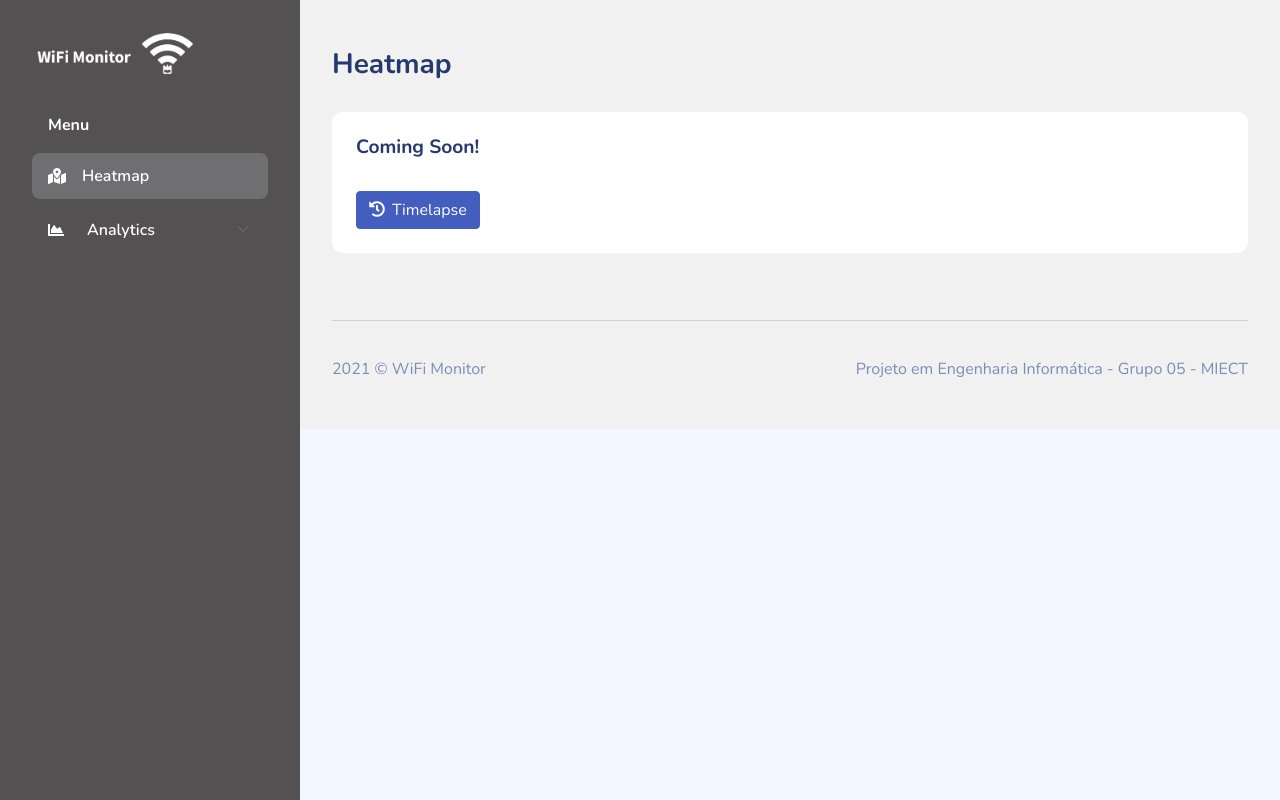
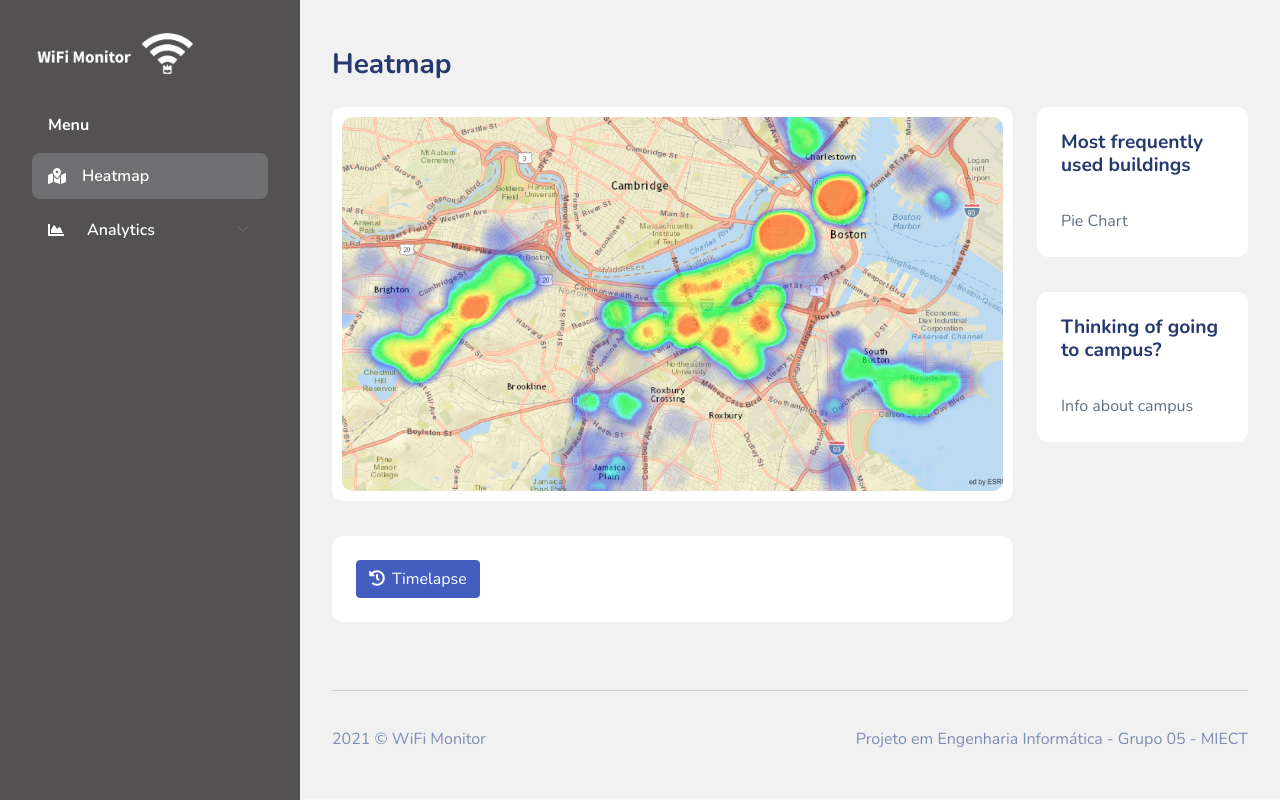
Before and after one commit to WIFIMonitor/Project, a Django app: template project/WifiMonitor/templates/heatmap.html in a window 1280 px wide. Run offline with Django 3.2, Linux system fonts and the light colour scheme; the template is opened without the code that fills it, so the values that code supplies are empty; some libraries are stand-ins or nearby versions.

Commit message:
Beginning Heatmap Page

```diff
--- a/project/WifiMonitor/templates/heatmap.html
+++ b/project/WifiMonitor/templates/heatmap.html
@@ -72,14 +72,21 @@
             </header>
 
             <div class="page-heading">
-                <h3 style="margin-bottom: 30px;">Heatmap</h3>
-                <section class="section">
+                <h3 style="margin-bottom: 25px;">Heatmap</h3>
+                <section class="row">
+                    <div class="col-12 col-lg-9">
                         <div class="row">
                             <div class="col-12">
                                 <div class="card">
-                                <div class="card-header">
-                                    <h5 class="card-title">Coming Soon!</h5>
+                                    <div class="card-content">
+                                        <img class="img-fluid w-100" src="../static/images/heatmap.png" alt="Card image cap" style="padding: 10px; border-radius: 20px">
                                     </div>
+                                </div>
+                            </div>
+                        </div>
+                        <div class="row">
+                            <div class="col-12">
+                                <div class="card">
                                     <div class="card-body">
                                         <!-- Button to launch modal -->
                                         <button type="button" class="btn btn-primary" data-bs-toggle="modal" data-bs-target="#timelapse">
@@ -126,6 +133,26 @@
                                 </div>
                             </div>
                         </div>
+                    </div>
+                    <div class="col-12 col-lg-3">
+                        <div class="card">
+                            <div class="card-header">
+                                <h4>Most frequently used buildings</h4>
+                            </div>
+                            <div class="card-body">
+                                <div id="chart-visitors-profile">Pie Chart</div>
+                            </div>
+                        </div>
+
+                        <div class="card">
+                            <div class="card-header">
+                                <h4>Thinking of going to campus?</h4>
+                            </div>
+                            <div class="card-body">
+                                <div id="chart-visitors-profile">Info about campus</div>
+                            </div>
+                        </div>
+                    </div>
                 </section>
             </div>
 
```
Also changed, not shown: project/WifiMonitor/static/images/heatmap.png (added). Lines whose indentation alone changed are shown as unchanged.
